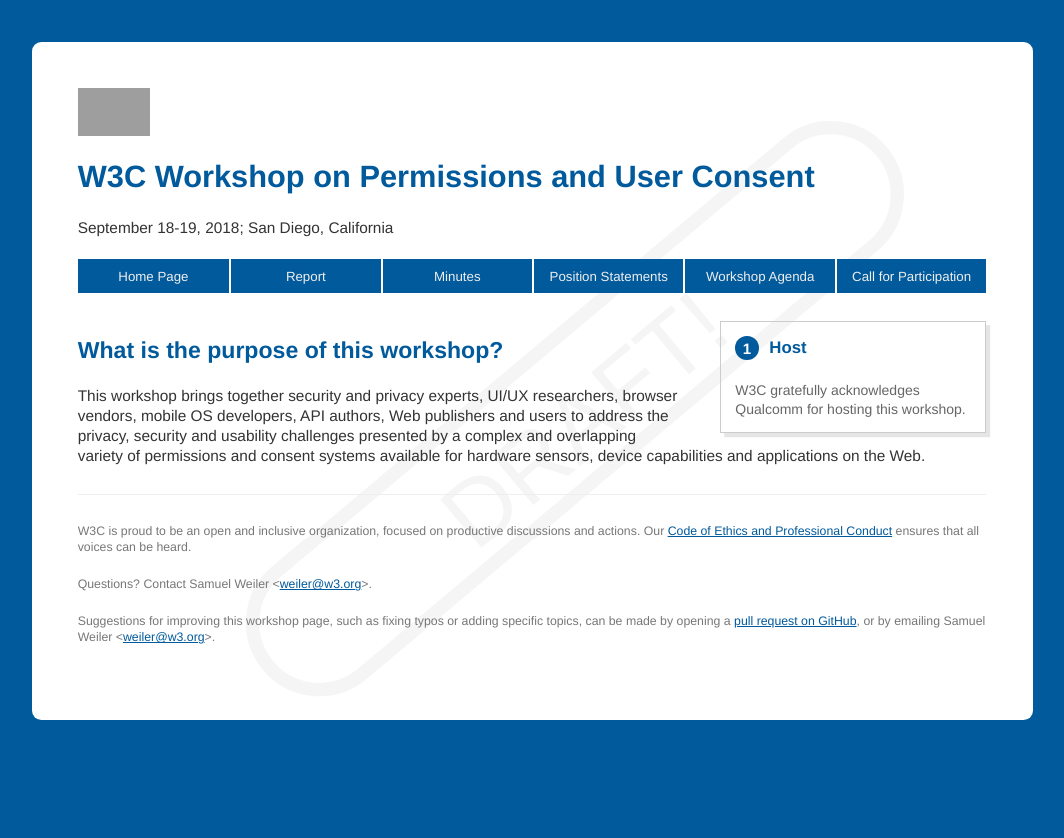
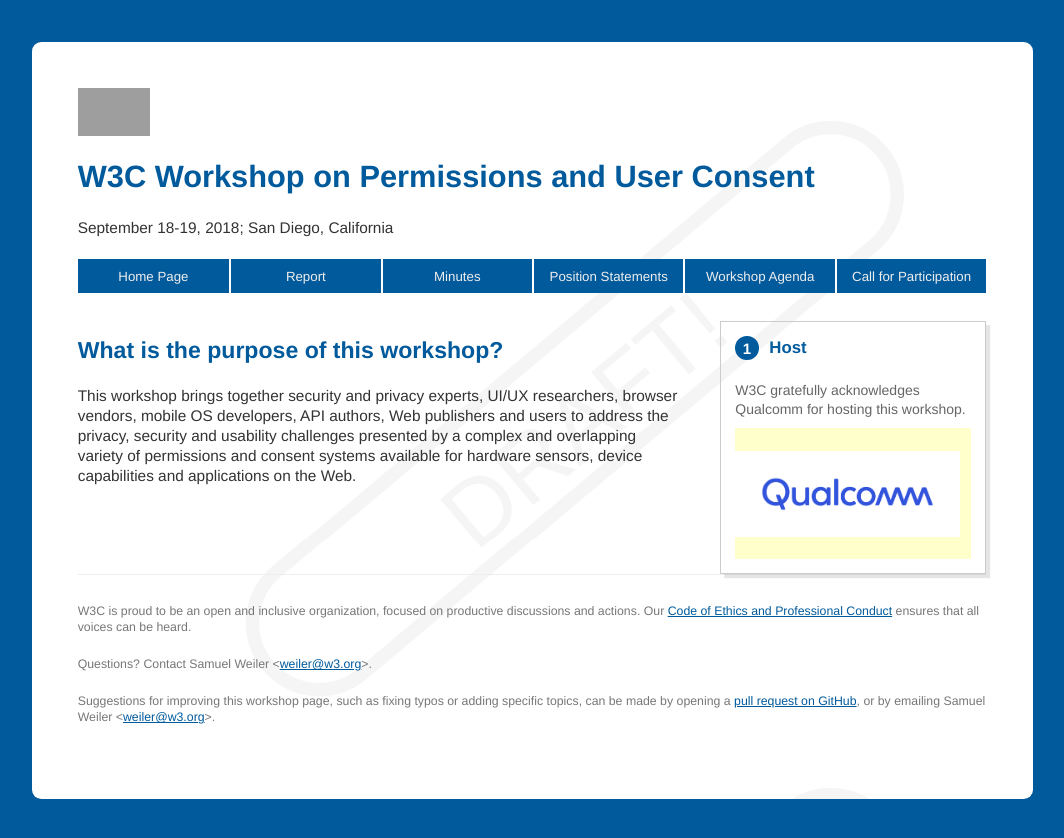
Before and after one commit to w3c/permissions-ws-2018, a Jekyll site: the page built from index.md, in a window 1280 px wide. Shown: the top 838 px of the page, without its empty margins (108-1172 px from the left). Built offline with Jekyll 4.4.1, drawn with Linux system fonts in a browser that asks for light colours; our own code applies the rules of GitHub Pages for plain Markdown files; grey boxes are pictures that could not be loaded.

Commit message:
add logo

```diff
--- a/_includes/host_sponsors.html
+++ b/_includes/host_sponsors.html
@@ -3,9 +3,9 @@
     <p class="image-paragraph-host">
         W3C gratefully acknowledges Qualcomm for hosting this workshop.
     </p>
- <!--   <p class="image-paragraph todo">
-        <a href="https://www.keio.ac.jp/en/about/" class="image-link"><img src="assets/logos/keio.png" alt="Keio University"></a>
-    </p> -->
+    <p class="image-paragraph todo">
+        <a href="https://www.qualcomm.com/" class="image-link"><img src="assets/logos/qc_logo_flt_rgb_blu_pos.jpeg" alt="Qualcomm"></a>
+    </p>
 </aside>
 <!--
 <aside class="box" id="sponsor">
```
